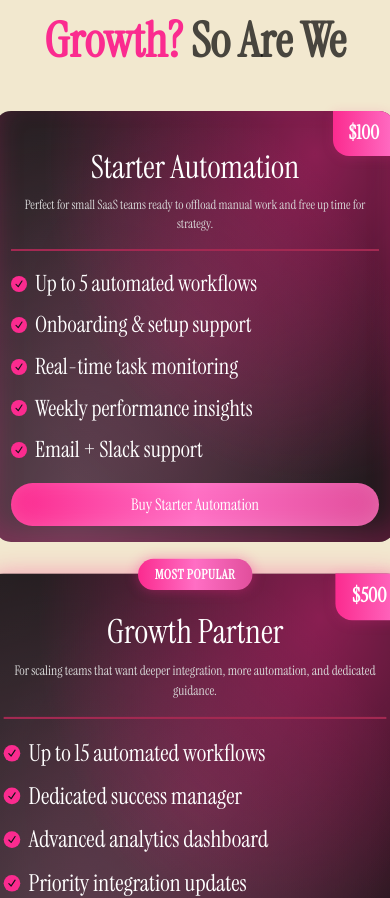
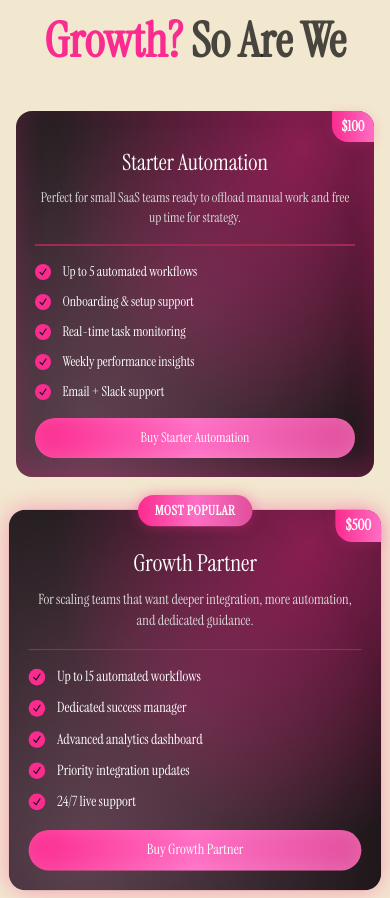
Before and after one commit to FahadBinQaiser/Parallax, a React (Vite) app: page / in a window 390 px wide. Shown: the part 7489-8387 px from the top of the page. Built offline with nearby package versions, Linux system fonts and the light colour scheme.

Commit message:
Responsiveness done

```diff
--- a/src/components/PricingSection/PricingSection.jsx
+++ b/src/components/PricingSection/PricingSection.jsx
@@ -11,7 +11,7 @@ export default function PricingSection() {
           We
         </h2>
 
-        <div className="pricingCards mx-auto flex flex-col md:flex-row gap-10 sm:gap-6 justify-center items-center md:items-stretch max-w-5xl">
+        <div className="pricingCards mx-auto flex flex-col sm:flex-row md:flex-wrap justify-center items-center md:items-stretch gap-2 gap-y-10 sm:gap-y-4 md:gap-4 lg:gap-6 max-w-5xl">
           <PricingCard
             title="Starter Automation"
             price="$100"
--- a/src/components/UI_Components/PricingCard.jsx
+++ b/src/components/UI_Components/PricingCard.jsx
@@ -59,7 +59,7 @@ const StyledWrapper = styled.div`
     display: flex;
     flex-direction: column;
     gap: 1rem;
-    padding: 1rem;
+    padding: 1.4rem;
     width: 25rem;
     background-color: hsl(340, 15%, 8%);
     background-image: radial-gradient(
@@ -73,6 +73,7 @@ const StyledWrapper = styled.div`
     border-radius: 1rem;
     box-shadow: 0px -12px 28px 0px rgba(255, 43, 143, 0.25) inset;
     overflow: visible;
+    transition: transform 0.3s ease;
   }
 
   .popular {
@@ -94,7 +95,6 @@ const StyledWrapper = styled.div`
 
   .popular-card {
     transform: scale(1.04);
-    transition: all 0.3s ease;
     box-shadow: 0 0 24px rgba(251, 43, 143, 0.4);
     z-index: 5;
   }
@@ -123,9 +123,9 @@ const StyledWrapper = styled.div`
   }
 
   .card_title__container .card_paragraph {
-    margin-top: 0.25rem;
+    margin-top: 0.5rem;
     text-align: center;
-    font-size: 0.8rem;
+    font-size: 0.9rem;
     color: var(--paragraph);
   }
 
@@ -139,13 +139,13 @@ const StyledWrapper = styled.div`
   .card__list {
     display: flex;
     flex-direction: column;
-    gap: 0.5rem;
+    gap: 0.6rem;
   }
 
   .card__list_item {
     display: flex;
     align-items: center;
-    gap: 0.5rem;
+    gap: 0.7rem;
   }
 
   .check {
@@ -165,7 +165,7 @@ const StyledWrapper = styled.div`
   }
 
   .list_text {
-    font-size: 1.4rem;
+    font-size: 1.14rem;
     color: var(--white);
   }
 
@@ -184,12 +184,71 @@ const StyledWrapper = styled.div`
     border: 0;
     border-radius: 9999px;
     box-shadow: inset 0 -2px 25px -4px rgba(255, 255, 255, 0.2);
+    transition: all 0.2s ease;
   }
 
   .button:hover {
     transform: scale(1.02);
-    transition: all 0.2s ease;
     box-shadow: 0 0 12px rgba(251, 43, 143, 0.5);
+  }
+
+  @media (max-width: 1024px) {
+    .card {
+      width: 22rem;
+      padding: 1.5rem;
+    }
+    .card_title__container .card_title {
+      font-size: 1.8rem;
+    }
+    .list_text {
+      font-size: 0.95rem;
+    }
+  }
+
+  @media (max-width: 768px) {
+    .card {
+      width: 90%;
+      margin: 0 auto;
+      padding: 1.5rem;
+    }
+    .pricing-tooltip {
+      font-size: 1rem;
+      padding: 0.4rem 0.8rem;
+    }
+    .card_title__container .card_title {
+      font-size: 1.6rem;
+    }
+    .card_title__container .card_paragraph {
+      font-size: 0.85rem;
+    }
+    .list_text {
+      font-size: 0.9rem;
+    }
+    .button {
+      font-size: 0.9rem;
+    }
+  }
+
+  @media (max-width: 480px) {
+    .card {
+      width: 100%;
+      margin: 0 auto;
+      padding: 1.2rem;
+    }
+    .pricing-tooltip {
+      font-size: 0.9rem;
+      padding: 0.3rem 0.6rem;
+    }
+    .card_title__container .card_title {
+      font-size: 1.4rem;
+    }
+    .list_text {
+      font-size: 0.85rem;
+    }
+    .button {
+      font-size: 0.85rem;
+      padding: 0.6rem;
+    }
   }
 `;
 
```
